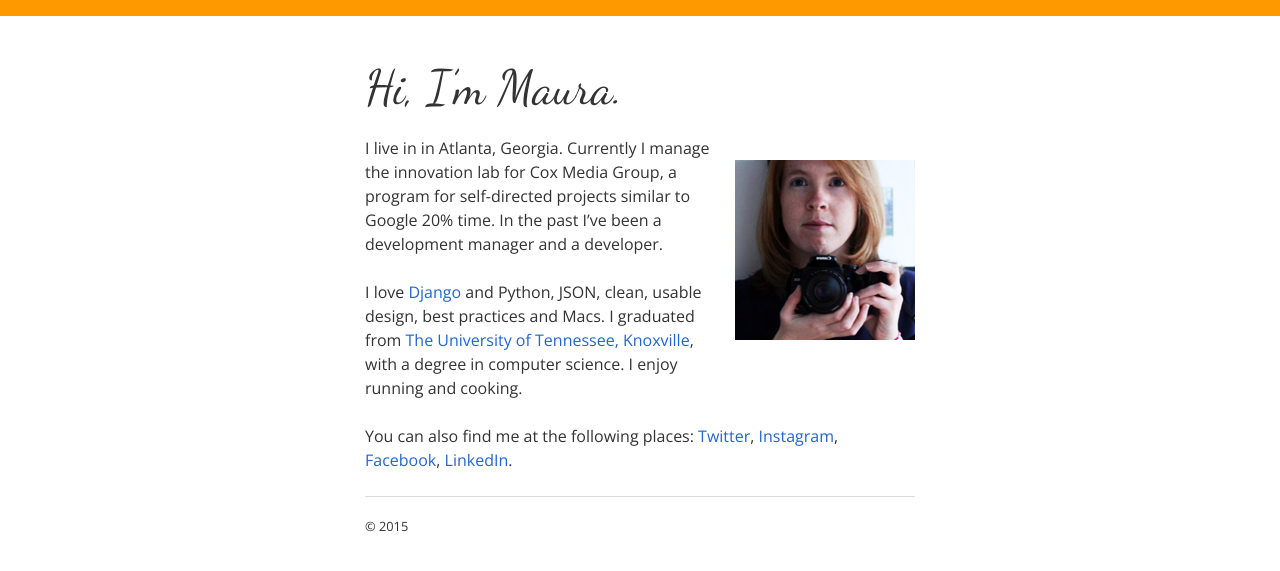
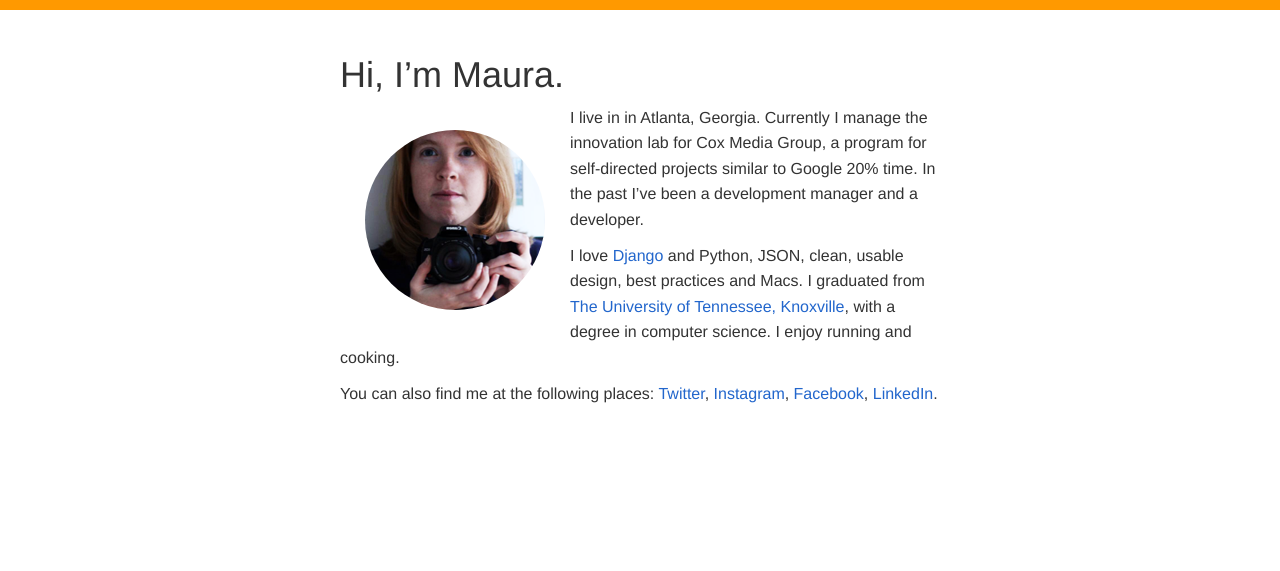
Before and after one commit to maurackelly/maurackelly.github.io, a Jekyll site: the page built from index.md, in a window 1280 px wide. Shown: the top 571 px of the page. Built offline with Jekyll 4.4.1, drawn with Linux system fonts in a browser that asks for light colours.

Commit message:
Changing the layout

```diff
--- a/_layouts/default.html
+++ b/_layouts/default.html
@@ -1,24 +1,18 @@
-<!DOCTYPE html PUBLIC "-//W3C//DTD HTML 4.01//EN"
-   "http://www.w3.org/TR/html4/strict.dtd">
+<!DOCTYPE html>
 <html lang="en">
-<head>
-    <meta http-equiv="Content-Type" content="text/html; charset=utf-8">
+  <head>
+    <meta charset="utf-8">
+    <meta http-equiv="X-UA-Compatible" content="IE=edge">
+    <meta name="viewport" content="width=device-width, initial-scale=1">
+    <meta name="description" content="">
+    <meta name="author" content="Maura Chace Kelly">
     <title>{{ page.title }}{% if page.url != '/index.html' %} &bull; {{ site.title }}{% endif %}</title>
-    <link rel="openid2.provider" href="https://www.google.com/accounts/o8/ud?source=profiles">
-    <link rel="openid2.local_id" href="http://www.google.com/profiles/minarets">
-    <link rel="stylesheet" type="text/css" href="/media/css/screen.css" type="text/css" media="screen, projection">
-    <link rel="stylesheet" type="text/css" href="/media/css/custom.css" type="text/css" media="screen, projection">
-    <link rel="stylesheet" type="text/css" href="/media/css/print.css" type="text/css" media="print">
-    <!--[if lt IE 8]>
-    <link rel="stylesheet" href="/media/css/ie.css" type="text/css" media="screen, projection">
-    <![endif]-->
-    <link href="http://fonts.googleapis.com/css?family=Dancing+Script|Open+Sans" rel="stylesheet" type="text/css">
+    <link rel="stylesheet" href="https://maxcdn.bootstrapcdn.com/bootstrap/3.3.4/css/bootstrap.min.css">
+    <link rel="stylesheet" href="/media/css/custom.css">
     </head>
 <body>
-    <div class="container"><div class="span-14 prepend-5 main">
+    <div class="container">
         {{ content }}
-    <hr>
-    <p class="small">&copy; {{ site.time|date:"%Y" }}</p>
-    </div></div>
+    </div><!--container-->
 </body>
 </html>
--- a/media/css/custom.css
+++ b/media/css/custom.css
@@ -1,8 +1,11 @@
-body {font-size:100%;font-family:'Open Sans', Helvetica, Arial, sans-serif;padding:3em;}
-h1, h2, h3, h4, h5, h6 {font-family:'Dancing Script', serif;}
-.right {margin-left:0.5em;}
-
-body {border-top:1em solid #f90;background:#fff;}
-body, h1, h2, h3, h4, h5, h6 {color:#333;}
-a {color:#26c;text-decoration:none;}
-a:hover {color:#f36;}
+body { border-top: 10px solid #f90; font-size: 16px; line-height: 1.6; }
+a { color:#26c; }
+a:hover { color:#f36; }
+img { border-radius: 50%; display: inline; float: left; margin: 25px; }
+.container { padding: 25px 0; }
+/* Customize container */
+@media (min-width: 768px) {
+  .container {
+    max-width: 600px;
+  }
+}
```
